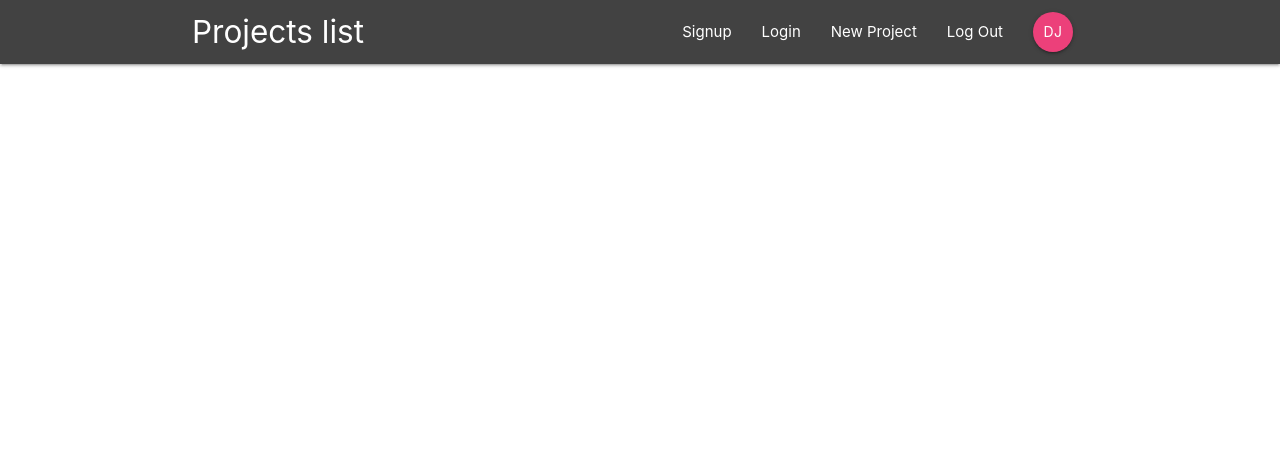
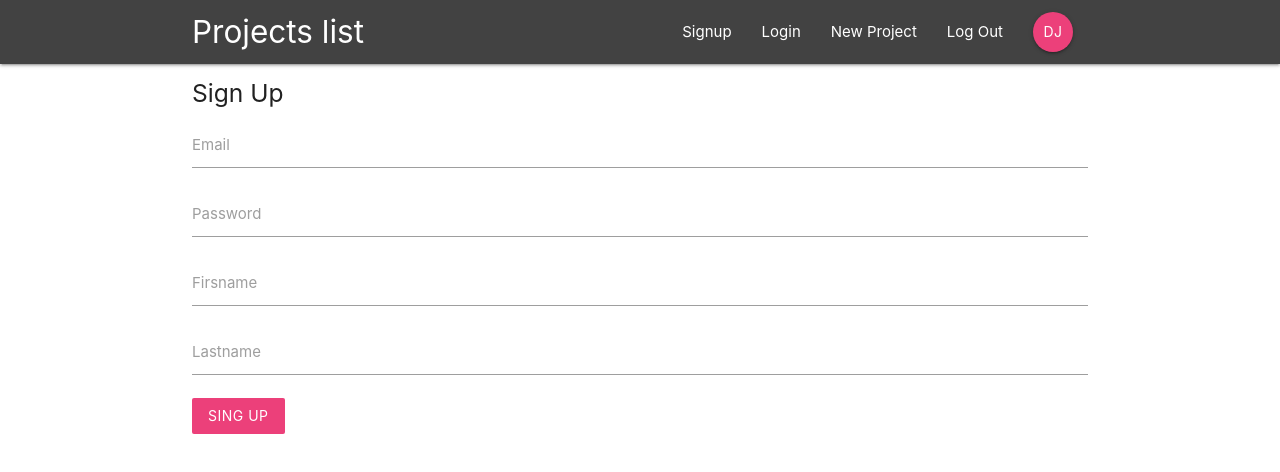
Before and after one commit to DimitrijeJankovic/react-project-list-app, a React (Create React App) app: page /singup in a window 1280 px wide. Shown: the top 472 px of the page. Built offline with nearby package versions, Linux system fonts and the light colour scheme.

Commit message:
UI Sing up and Sign In components

```diff
--- a/public/index.html
+++ b/public/index.html
@@ -12,6 +12,7 @@
     <link rel="apple-touch-icon" href="%PUBLIC_URL%/logo192.png" />
     <link rel="manifest" href="%PUBLIC_URL%/manifest.json" />
     <link rel="stylesheet" href="https://cdnjs.cloudflare.com/ajax/libs/materialize/1.0.0/css/materialize.min.css">
+    <script src="https://cdnjs.cloudflare.com/ajax/libs/materialize/1.0.0/js/materialize.min.js"></script>
     <title>Project List App</title>
   </head>
   <body>
--- a/src/App.js
+++ b/src/App.js
@@ -6,6 +6,8 @@
 // components
 import Navbar from './components/layout/Navbar'
 import ProjectDetails from './components/projects/ProjectDetails'
+import SingIn from './components/auth/SignIn'
+import SingUp from './components/auth/SingUp'
 
 function App() {
   return (
@@ -15,6 +17,8 @@
       <Switch>
         <Route exact path="/" component={Dashboard}/>
         <Route path='/project/:id' component={ProjectDetails} />
+        <Route path='/singin' component={SingIn} />
+        <Route path='/singup' component={SingUp} />
       </Switch>
     </div>
     </BrowserRouter>
--- /dev/null
+++ b/src/components/auth/SignIn.js
@@ -0,0 +1,42 @@
+import React, { Component } from 'react'
+
+class SingIn extends Component {
+    state = {
+        email: '',
+        password: ''
+    }
+
+    heandleChange = (e) => {
+        this.setState({
+            [e.target.id]: e.target.value
+        })
+    }
+
+    heandleSubmit = (e) => {
+        e.preventDefault();
+        console.log(this.state)
+    }
+
+    render() {
+        return (
+            <div className="container">
+                <form onSubmit={this.heandleSubmit} className="white">
+                    <h5 className="gray-text text-darken-3">Sign In</h5>
+                    <div className="input-field">
+                        <label htmlFor="email">Email</label>
+                        <input type="email" id="email" onChange={this.heandleChange} />
+                    </div>
+                    <div className="input-field">
+                        <label htmlFor="password">Password</label>
+                        <input type="password" id="password" onChange={this.heandleChange} />
+                    </div>
+                    <div className="input-field">
+                        <button className="btn pink lighten-1 z-depth-0">Login</button>
+                    </div>
+                </form>
+            </div>
+        )
+    }
+}
+
+export default SingIn
--- /dev/null
+++ b/src/components/auth/SingUp.js
@@ -0,0 +1,52 @@
+import React, { Component } from 'react'
+
+class SingUp extends Component {
+    state = {
+        email: '',
+        password: '',
+        firsname: '',
+        lastname: ''
+    }
+
+    heandleChange = (e) => {
+        this.setState({
+            [e.target.id]: e.target.value
+        })
+    }
+
+    heandleSubmit = (e) => {
+        e.preventDefault();
+        console.log(this.state)
+    }
+
+    render() {
+        return (
+            <div className="container">
+                <form onSubmit={this.heandleSubmit} className="white">
+                    <h5 className="gray-text text-darken-3">Sign Up</h5>
+                    <div className="input-field">
+                        <label htmlFor="email">Email</label>
+                        <input type="email" id="email" onChange={this.heandleChange} />
+                    </div>
+                    <div className="input-field">
+                        <label htmlFor="password">Password</label>
+                        <input type="password" id="password" onChange={this.heandleChange} />
+                    </div>
+                    <div className="input-field">
+                        <label htmlFor="firsname">Firsname</label>
+                        <input type="text" id="firsname" onChange={this.heandleChange} />
+                    </div>
+                    <div className="input-field">
+                        <label htmlFor="lastname">Lastname</label>
+                        <input type="text" id="lastname" onChange={this.heandleChange} />
+                    </div>
+                    <div className="input-field">
+                        <button className="btn pink lighten-1 z-depth-0">Sing Up</button>
+                    </div>
+                </form>
+            </div>
+        )
+    }
+}
+
+export default SingUp
```
Also changed, not shown: src/components/auth/Sinein.js (deleted), src/components/auth/Sineup.js (deleted).
